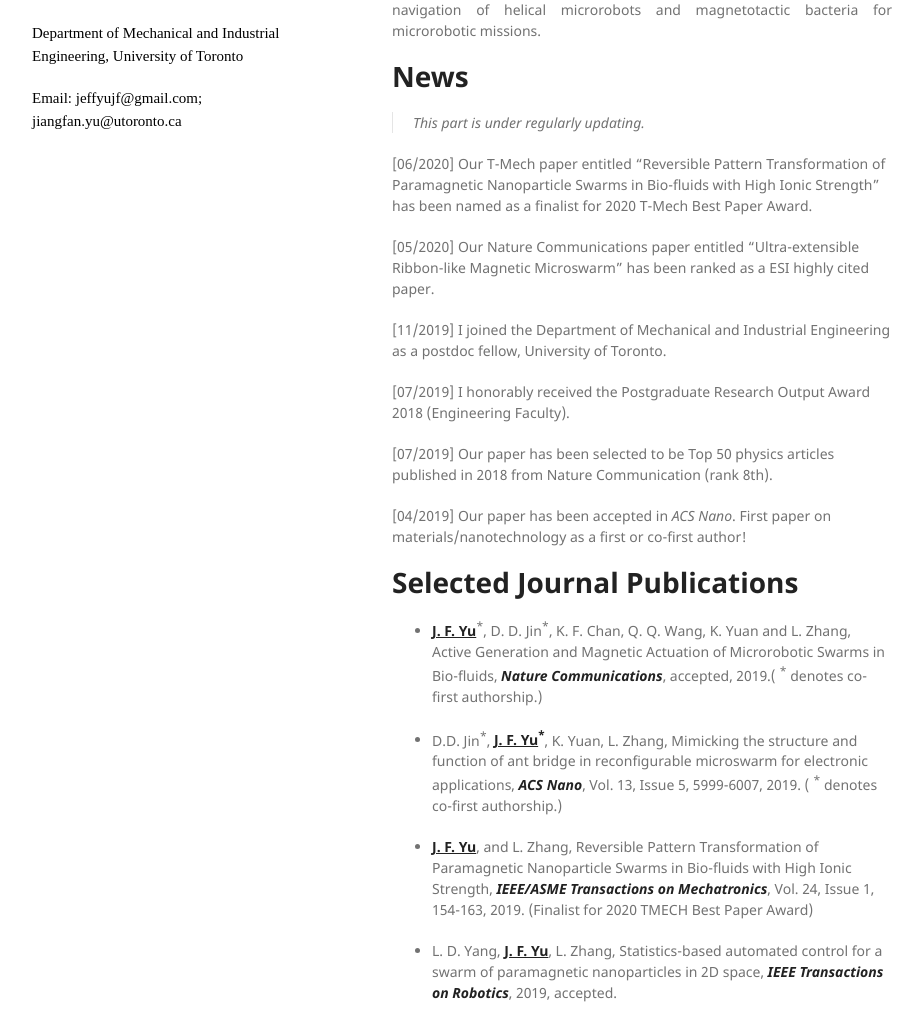
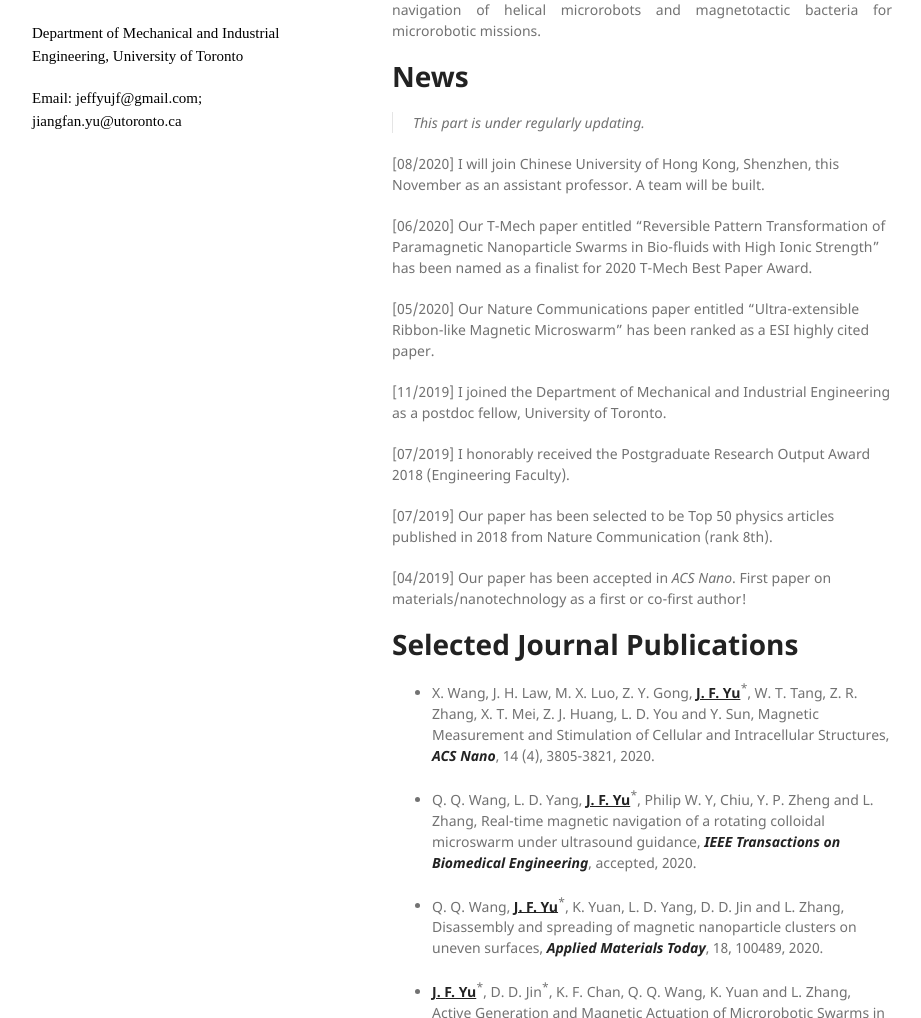
Before and after one commit to jeffyujf/YuJiangfan, a Jekyll site: the page built from index.md, in a window 1280 px wide and 1400 px high. Shown: the part 382-1400 px from the top of the window, without its empty margins (178-1099 px from the left). Built offline with Jekyll 4.4.1, drawn with Linux system fonts in a browser that asks for light colours; our own code applies the rules of GitHub Pages for plain Markdown files.

Commit message:
Update index.md

```diff
--- a/index.md
+++ b/index.md
@@ -6,6 +6,8 @@
 
 # News
 >This part is under regularly updating.
+
+[08/2020] I will join Chinese University of Hong Kong, Shenzhen, this November as an assistant professor. A team will be built.
 
 [06/2020] Our T-Mech paper entitled "Reversible Pattern Transformation of Paramagnetic Nanoparticle Swarms in Bio-fluids with High Ionic Strength" has been named as a finalist for 2020 T-Mech Best Paper Award.
 
@@ -21,6 +23,11 @@
 
 # Selected Journal Publications
 
+* X. Wang, J. H. Law, M. X. Luo, Z. Y. Gong, <strong><u>J. F. Yu</u></strong><sup>*</sup>, W. T. Tang, Z. R. Zhang, X. T. Mei, Z. J. Huang, L. D. You and Y. Sun, Magnetic Measurement and Stimulation of Cellular and Intracellular Structures, <strong><i>ACS Nano</i></strong>, 14 (4), 3805-3821, 2020.
+
+* Q. Q. Wang, L. D. Yang, <strong><u>J. F. Yu</u></strong><sup>*</sup>, Philip W. Y, Chiu, Y. P. Zheng and L. Zhang, Real-time magnetic navigation of a rotating colloidal microswarm under ultrasound guidance, <strong><i>IEEE Transactions on Biomedical Engineering</i></strong>, accepted, 2020.
+
+* Q. Q. Wang, <strong><u>J. F. Yu</u></strong><sup>*</sup>, K. Yuan, L. D. Yang, D. D. Jin and L. Zhang, Disassembly and spreading of magnetic nanoparticle clusters on uneven surfaces, <strong><i>Applied Materials Today</i></strong>, 18, 100489, 2020.
 
 * <strong><u>J. F. Yu</u></strong><sup>*</sup>, D. D. Jin<sup>*</sup>, K. F. Chan, Q. Q. Wang, K. Yuan and L. Zhang, Active Generation and Magnetic Actuation of Microrobotic Swarms in Bio-fluids, <strong><i>Nature Communications</i></strong>, accepted, 2019.( <sup>*</sup> denotes co-first authorship.)
 
```
